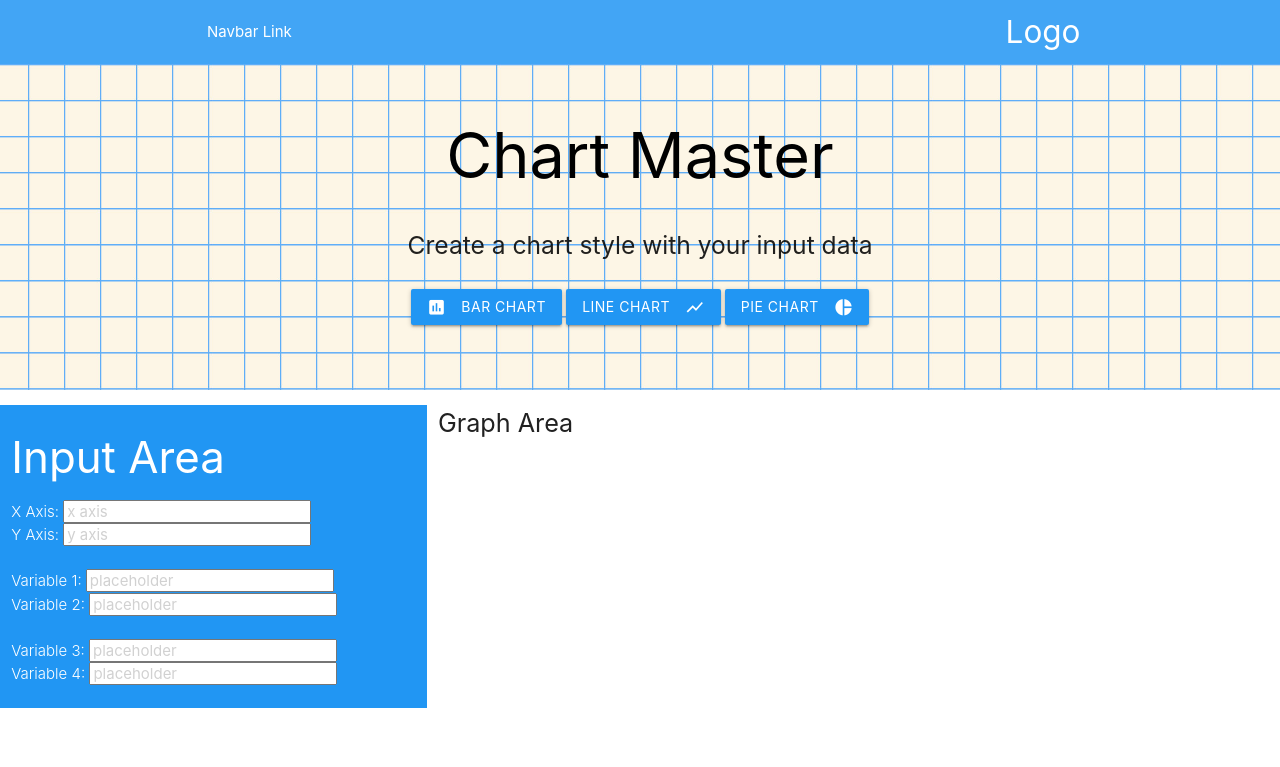
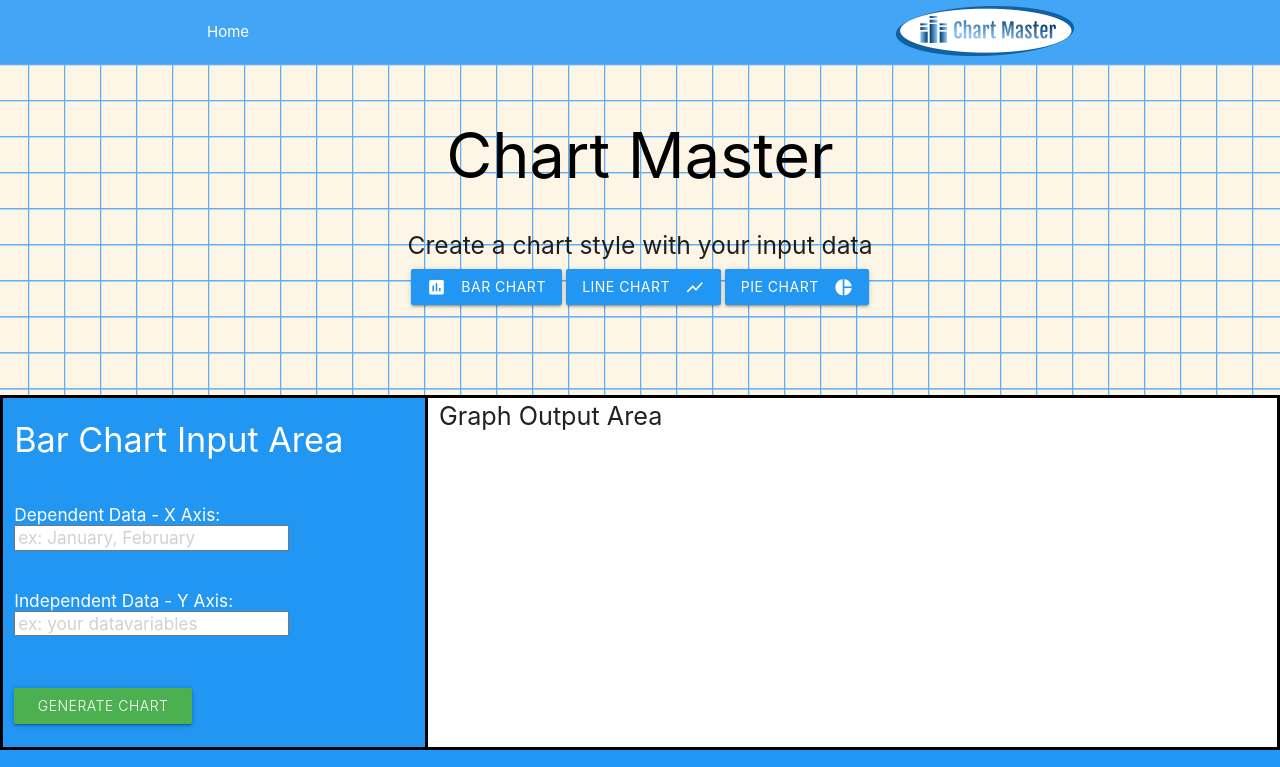
Before and after one commit to blkmtnmouth/Project2, a plain HTML site: page index.html in a window 1280 px wide. Shown: the top 767 px of the page. Drawn offline with nearby package versions, Linux system fonts and the light colour scheme.

Commit message:
update index, css

```diff
--- a/css/style.css
+++ b/css/style.css
@@ -11,27 +11,29 @@
 	background-size: cover;
 }
 
+.input1{
+	border-style: solid;
+	border-color: black;
+	}
 
 
-/*.input{
-	width:300px;
-	padding:10px;
-	border-color: blue;
-	border: 2px;
+.row{
+	margin-bottom: 0;
+}
 
+.col.s4.light.blue{
+
+	border-right-color:black;
+	border-right-style: solid;
+}
+
+  #form{
+	border-style: solid;
+	border-color: black;
   }
 
-.col s5 {
-		width:200px;
-		padding:20px;
-		border: 2px;
-	  }
-
-
-.icon-block {
-  padding: 0 15px;
-}
-.icon-block .material-icons {
-	font-size: inherit;
-}
-*/
+  #index-lower{
+	  margin: 0;
+	  padding: 0;
+	  margin-bottom: 0;
+  }
--- a/index.html
+++ b/index.html
@@ -15,9 +15,14 @@
 
       <!--   NavBar   -->
   <nav class="blue lighten-1" role="navigation">
-    <div class="nav-wrapper container"><a id="logo-container" href="#" class="brand-logo right">Logo</a>
+
+    <!--<div class="nav-wrapper container"><a id="logo-container" href="#" class="brand-logo right"><img src="logo.png" width="175" height="auto"></a>-->
+      <div class="nav-wrapper container">
+        <a href="#" class="brand-logo right">
+          <img src="css/logo.png"></a>
+
           <ul class="left hide-on-med-and-down">
-        <li><a href="#">Navbar Link</a></li>
+            <li><a href="index.html">Home</a></li>
           </ul>
 
       <!--   NavBar Links  -->
@@ -27,9 +32,10 @@
         <a href="#" data-target="nav-mobile" class="sidenav-trigger"><i class="material-icons">menu</i></a>
       </div>
   </nav>
+
+      <!--   Grid Paper  -->
   <div class="section no-pad-bot" id="index-banner">
     <div class="container">
-
 
       <!--   Header/Title   -->
       <h1 class="header center black-text">Chart Master</h1>
@@ -45,53 +51,42 @@
         <a class="waves-effect waves-light btn waves-light blue"><i class="material-icons right">show_chart</i>Line Chart</a>
         <a class="waves-effect waves-light btn waves-light blue"><i class="material-icons right">pie_chart</i>Pie Chart</a>
       </div>
-      <br><br>
+      <br>
+      <br>
+      <br>
+      <br>
     </div>
   </div>
 
         <!--   Graph Section   -->
-  <div class="">
+  <div class="input1">
     <div class="section" id="index-lower">
       <div class="row">
-        <div class="col s4 light blue"><span class="flow-text white-text"><h3>Input Area</h3></span>
-          <form class="input white-text align left">
-            X Axis: <input type = "input" placeholder = "x axis"/>
+        <div class="col s4 light blue"><span class="flow-text white-text"><h4>Bar Chart Input Area</h4></span>
+          <form class="input white-text align left ">
             <br>
-            Y Axis: <input type = "input" placeholder = "y axis">
+            <h6>Dependent Data - X Axis: <input type = "input" placeholder = "ex: January, February"/></h6>
+            <br>
+            <h6>Independent Data - Y Axis: <input type = "input" placeholder = "ex: your datavariables"></h6>
             <br>
             <br>
-            Variable 1: <input type = "input" placeholder = "placeholder"/>
-            <br>
-            Variable 2: <input type = "input" placeholder = "placeholder">
+            <a class="waves-effect waves-light btn waves-light green"><i class="material-icons left"></i>Generate Chart</a>
             <br>
             <br>
-            Variable 3: <input type = "input" placeholder = "placeholder"/>
-            <br>
-            Variable 4: <input type = "input" placeholder = "placeholder">
-            <br>
-            <br>
+
           </form>
         </div>
 
-
-        <div class="col s8"><span class="flow-text">Graph Area</span></div>
-      </div>
+        <div class="container">
+          <div class="col s8"><span class="flow-text">Graph Output Area</span></div>
+            <div class="grapharea">
 
 
-      <!--
-        <div class="col s12 m4">
-          <div class="icon-block">
-            <h2 class="center light-blue-text"><i class="material-icons">pie_chart</i></h2>
-            <h5 class="center">Pie Chart</h5>
-
-            <p class="light">We have provided detailed documentation as well as specific code examples to help new users get started. We are also always open to feedback and can answer any questions a user may have about Materialize.</p>
             </div>
           </div>
-
         </div>
-      -->
       </div>
-    <br><br>
+    </div>
   </div>
 
   <footer class="page-footer blue">
@@ -100,9 +95,8 @@
         <div class="col l6 s12">
           <h5 class="white-text">The Chart Master Team</h5>
           <p class="grey-text text-lighten-4">Crysta Jeffcoat | Tanisha Sandiford | Matthew Nelson | Bryan Cook | John Manouse</p>
+        </div>
 
-
-        </div>
         <div class="col l3 s12">
           <h5 class="white-text">Links</h5>
           <ul>
@@ -112,6 +106,7 @@
             <li><a class="white-text" href="#!">Link 4</a></li>
           </ul>
         </div>
+
         <div class="col l3 s12">
           <h5 class="white-text">Connect</h5>
           <ul>
@@ -123,6 +118,7 @@
         </div>
       </div>
     </div>
+
     <div class="footer-copyright">
       <div class="container">
         Made by <a class="white-text text-lighten-3" href="http://materializecss.com">Materialize</a>
```
Also changed, not shown: css/logo.png (added), 2 other files. Lines whose indentation alone changed are shown as unchanged.
